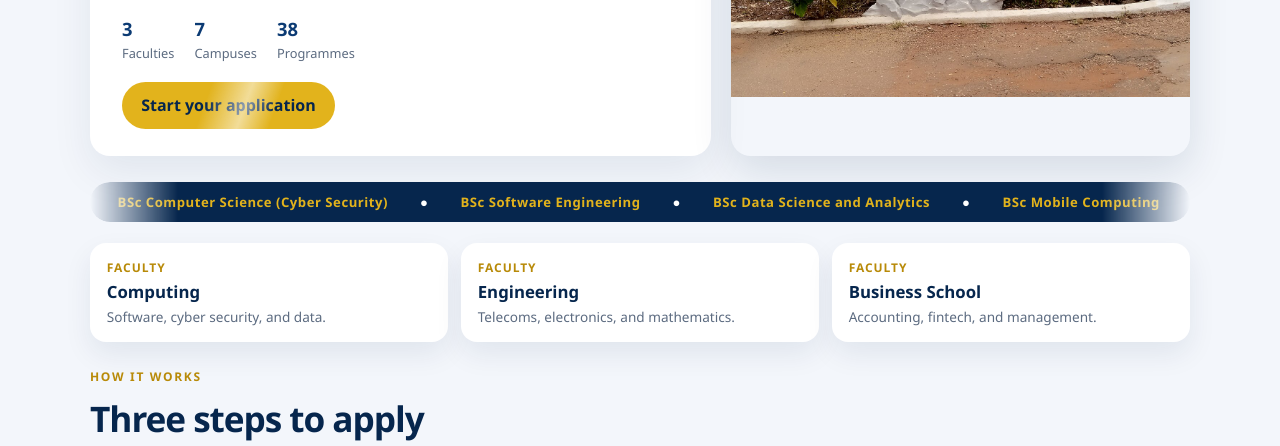
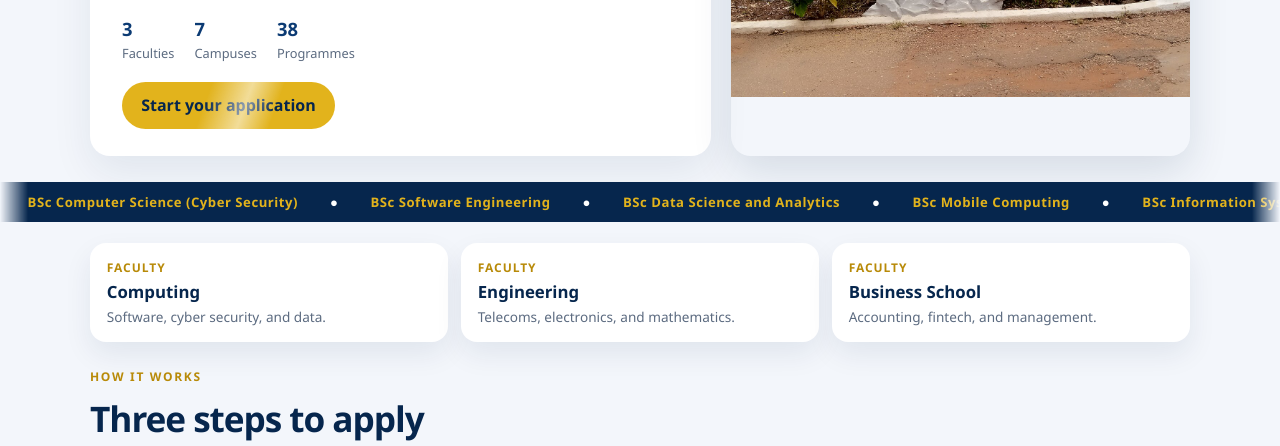
Before and after one commit to michelleamfo2007-blip/UNI-APPLICATION-FORM, a plain HTML site: page index.html in a window 1280 px wide. Shown: the part 354-800 px from the top of the page. Drawn offline with Linux system fonts and the light colour scheme.

Commit message:
Keep the programme bar fade small on wide screens.

```diff
--- a/styles.css
+++ b/styles.css
@@ -575,12 +575,16 @@ textarea {
 .gallery td:nth-child(3) figure { animation-delay: 0.2s; }
 
 .ticker {
+  width: 100vw;
+  margin-left: calc(50% - 50vw);
+  margin-right: calc(50% - 50vw);
+  margin-top: 1.3rem;
+  margin-bottom: 0.2rem;
   overflow: hidden;
-  margin: 1.3rem 0 0.2rem;
-  border-radius: 999px;
   background: var(--navy-deep);
   color: white;
-  mask-image: linear-gradient(90deg, transparent, #000 8%, #000 92%, transparent);
+  -webkit-mask-image: linear-gradient(90deg, transparent, #000 28px, #000 calc(100% - 28px), transparent);
+  mask-image: linear-gradient(90deg, transparent, #000 28px, #000 calc(100% - 28px), transparent);
 }
 
 .ticker-track {
```
